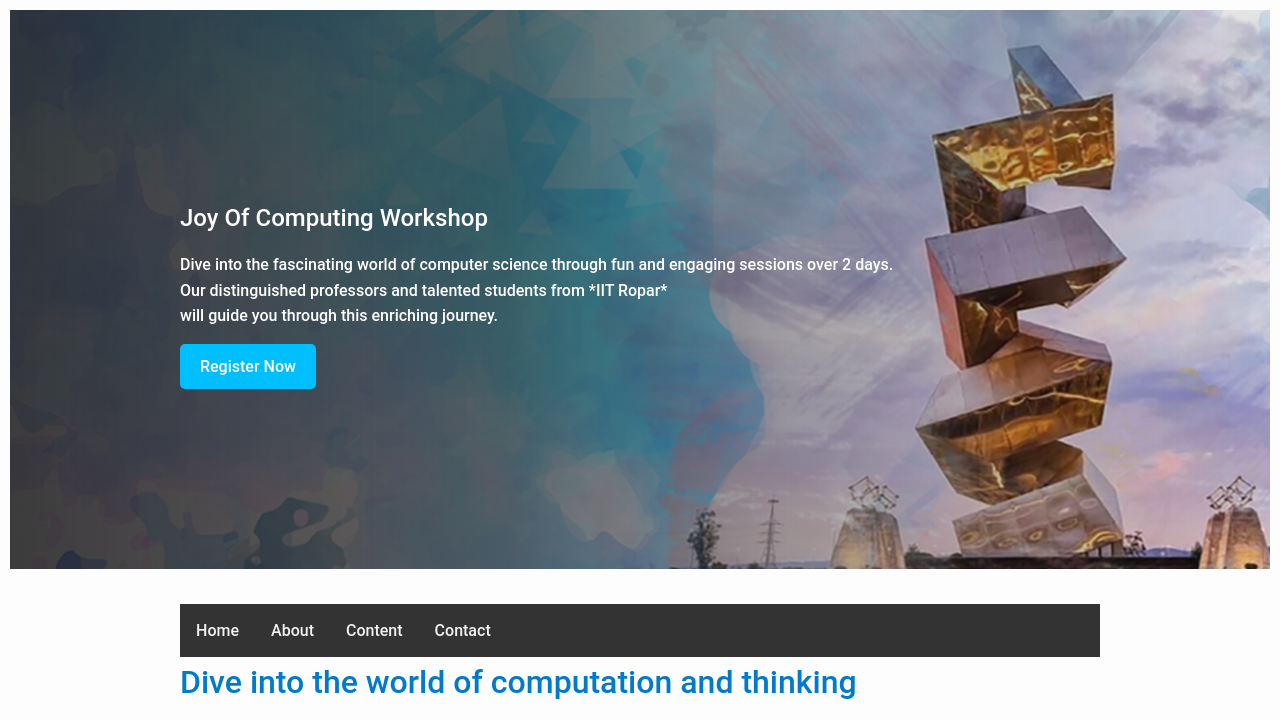
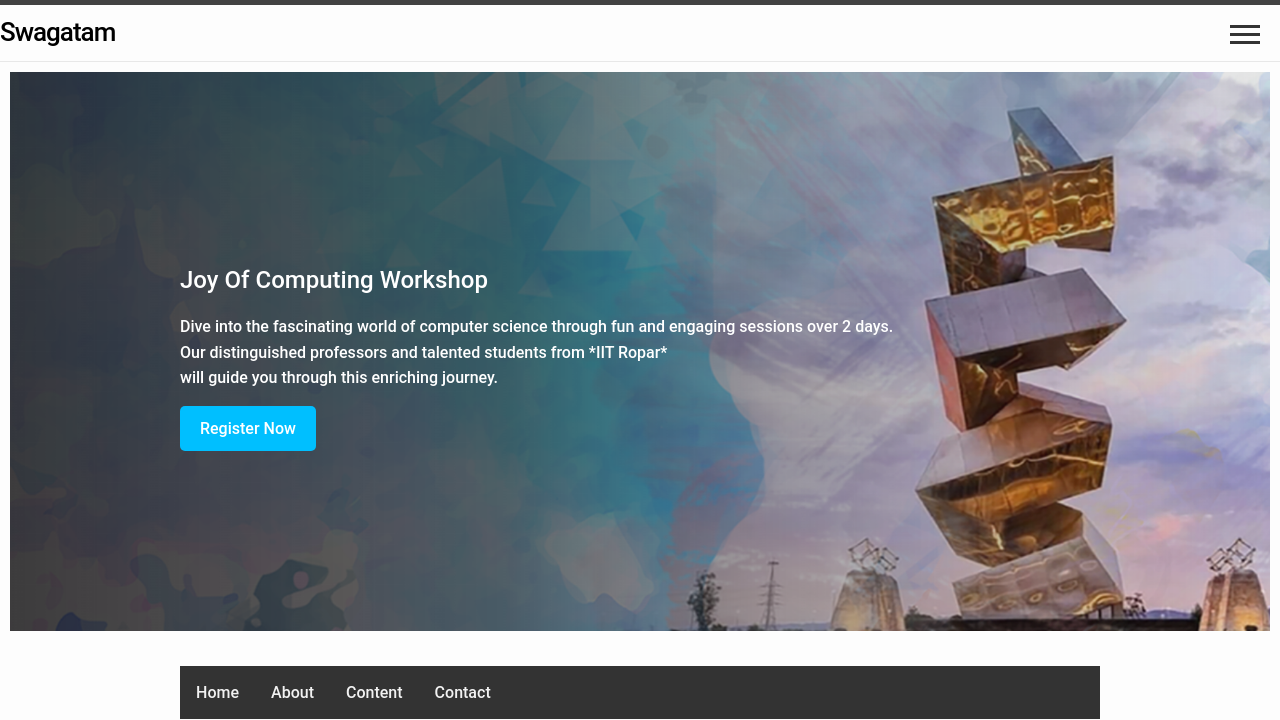
Before and after one commit to sudarshansudarshan/joc, a Jekyll site: the page built from index.markdown, in a window 1280 px wide and 900 px high, cut to the strip 0-720 px from the top of the window. Built offline with Jekyll 4.4.1, drawn with Linux system fonts in a browser that asks for light colours.

Commit message:
Update default.html

```diff
--- a/_layouts/default.html
+++ b/_layouts/default.html
@@ -22,7 +22,7 @@
     }
   </style>
   <body>
-    <!--{%- include header.html -%}-->
+    {%- include header.html -%}
     <main class="page-content" aria-label="Content">
       <div class="wrapper">
         {{ content }}
```
